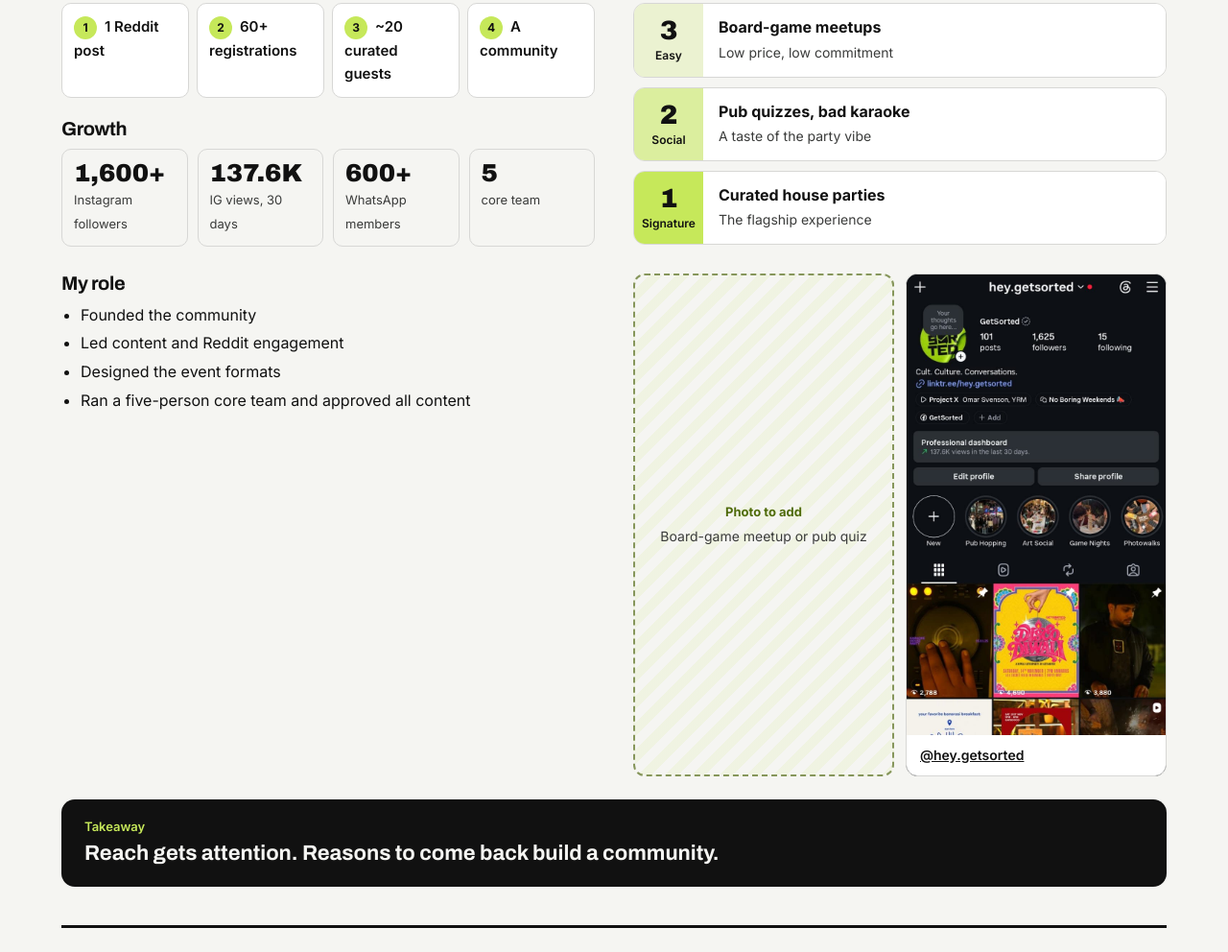
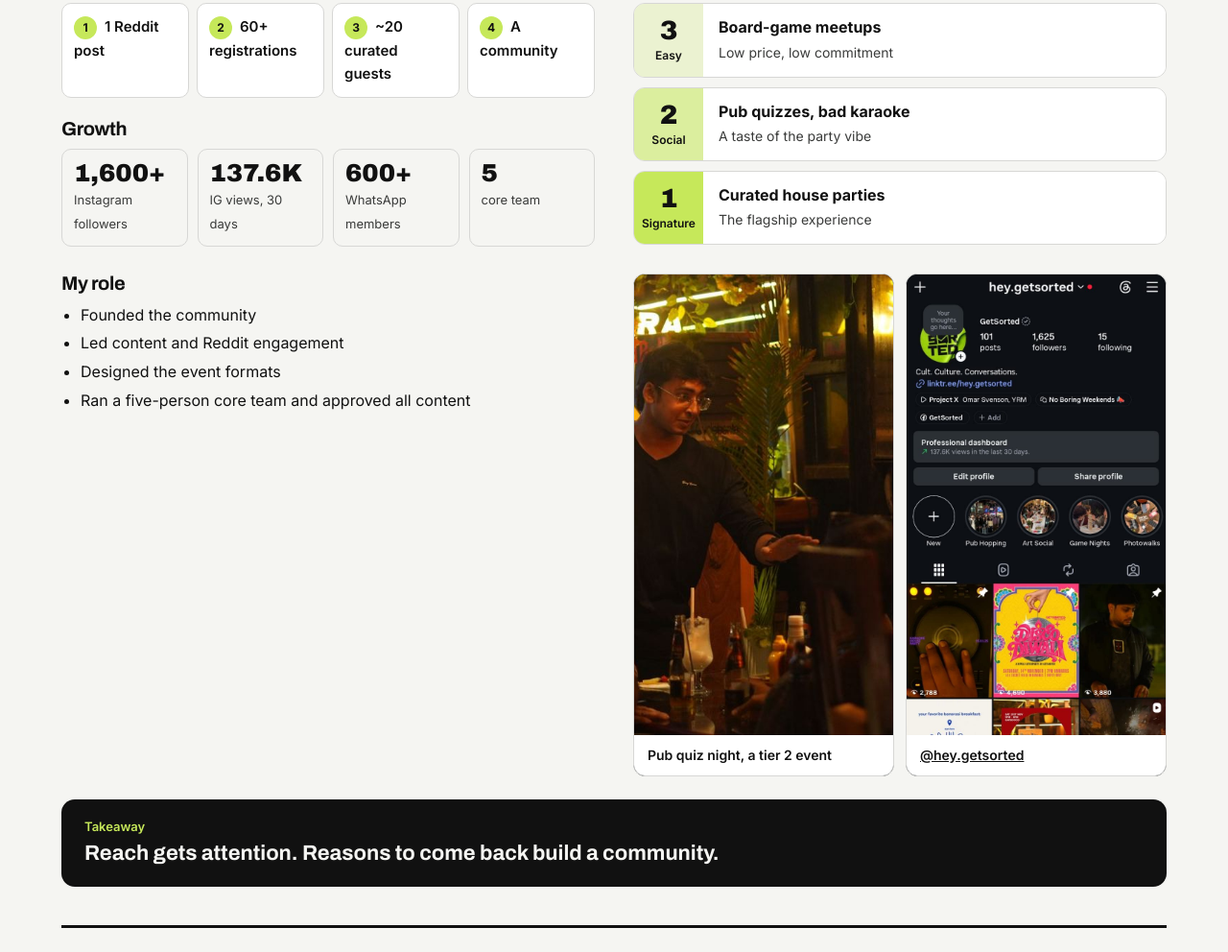
Before and after one commit to VibingBee/wamique-portfolio, a plain HTML site: page index.html in a window 1280 px wide. Shown: the part 3275-4267 px from the top of the page at 96% size. Drawn offline with Linux system fonts and the light colour scheme.

Commit message:
Add GetSorted pub quiz photo
Co-Authored-By: Claude Opus 5.5 <noreply@anthropic.com>
Claude-Session: https://claude.ai/code/session_01CWXyEtH5xzicHPptEH4iia

```diff
--- a/index.html
+++ b/index.html
@@ -116,6 +116,7 @@ li{margin-bottom:4px}
 .reel iframe{display:block;width:100%;height:640px;border:0;background:#fff}
 .hero-photo{margin-bottom:20px}
 .hero-photo img{aspect-ratio:16/9;max-height:none;object-position:center}
+.land img{aspect-ratio:auto;height:100%;min-height:260px;object-position:center}
 .pair{display:grid;grid-template-columns:minmax(0,1fr) minmax(0,1fr);gap:2px;background:#0b0f12}
 @media(max-width:700px){.gs-shots{grid-template-columns:minmax(0,1fr)}}
 .one{font-size:18px;font-weight:500;margin:-8px 0 20px;max-width:60ch}
@@ -225,7 +226,7 @@ li{margin-bottom:4px}
       </div>
       <div class="grid2" style="margin-top:28px">
         <div class="blk"><h4>My role</h4><ul><li>Founded the community</li><li>Led content and Reddit engagement</li><li>Designed the event formats</li><li>Ran a five-person core team and approved all content</li></ul></div>
-        <div class="gallery" style="margin-top:0"><div class="ph"><b>Photo to add</b>Board-game meetup or pub quiz</div><figure class="shot"><img src="assets/getsorted-instagram.jpg" alt="GetSorted Instagram profile @hey.getsorted: 101 posts, 1,625 followers, 137.6K views in the last 30 days" loading="lazy" width="720" height="1405"><figcaption><a href="https://www.instagram.com/hey.getsorted/" target="_blank" rel="noopener">@hey.getsorted</a></figcaption></figure></div>
+        <div class="gallery" style="margin-top:0"><figure class="shot land"><img src="assets/getsorted-pub-quiz.jpg" alt="A GetSorted pub quiz night: the host addresses teams seated around tables in a lit-up bar" loading="lazy" width="1200" height="675"><figcaption>Pub quiz night, a tier 2 event</figcaption></figure><figure class="shot"><img src="assets/getsorted-instagram.jpg" alt="GetSorted Instagram profile @hey.getsorted: 101 posts, 1,625 followers, 137.6K views in the last 30 days" loading="lazy" width="720" height="1405"><figcaption><a href="https://www.instagram.com/hey.getsorted/" target="_blank" rel="noopener">@hey.getsorted</a></figcaption></figure></div>
       </div>
       <div class="take"><small>Takeaway</small>Reach gets attention. Reasons to come back build a community.</div>
     </article>
```
Also changed, not shown: assets/getsorted-pub-quiz.jpg (added).
